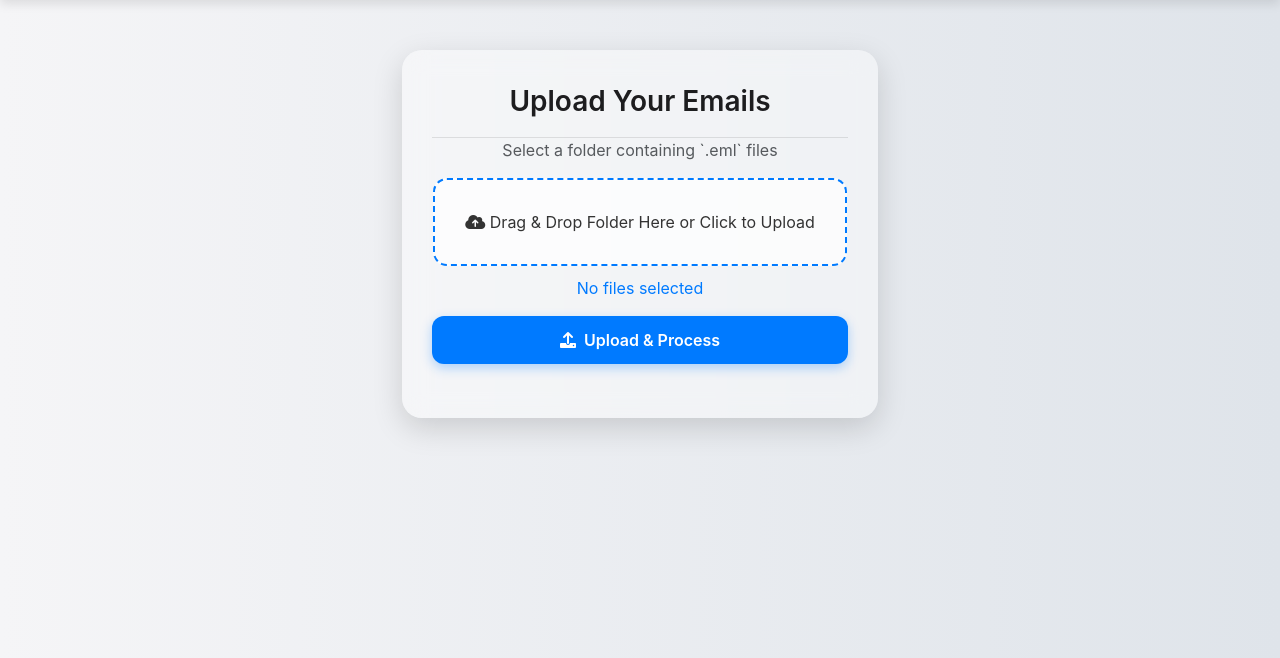
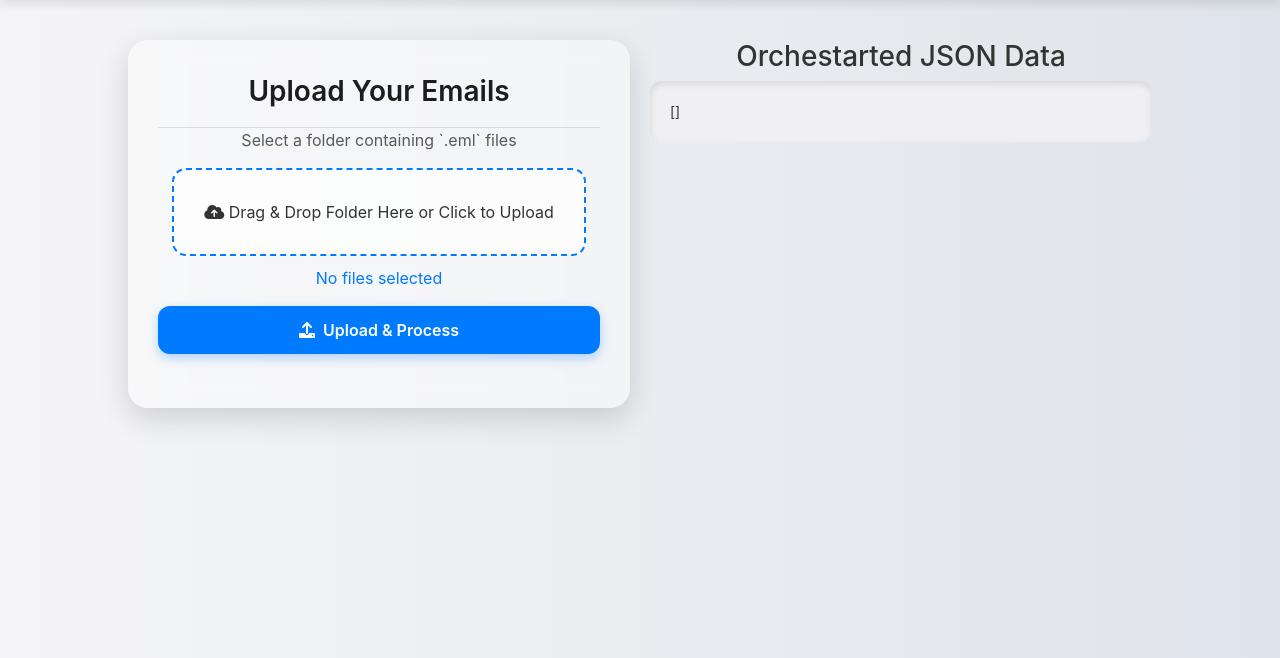
Before and after one commit to nareshmiryala/gaied-guardians-of-the-galaxy-v2, a Flask app: page / in a window 1280 px wide. Shown: the part 68-726 px from the top of the page. Run offline with Flask 2, Linux system fonts and the light colour scheme; some libraries are stand-ins or nearby versions; some web fonts are replaced.

Commit message:
attachemnt chanegs

```diff
--- a/code/src/smart-email-orchestrator/templates/index.html
+++ b/code/src/smart-email-orchestrator/templates/index.html
@@ -6,6 +6,12 @@
     <title>Email Processor</title>
     <link href="https://cdn.jsdelivr.net/npm/bootstrap@5.3.0/dist/css/bootstrap.min.css" rel="stylesheet">
     <link rel="stylesheet" href="https://cdnjs.cloudflare.com/ajax/libs/font-awesome/6.0.0/css/all.min.css">
+    <!-- jQuery -->
+    <script src="https://cdnjs.cloudflare.com/ajax/libs/jquery/3.6.0/jquery.min.js"></script>
+
+    <!-- JSON Viewer Plugin -->
+    <script src="https://cdn.jsdelivr.net/npm/jquery.json-viewer/json-viewer/jquery.json-viewer.js"></script>
+    <link rel="stylesheet" href="https://cdn.jsdelivr.net/npm/jquery.json-viewer/json-viewer/jquery.json-viewer.css">
     <style>
         @import url('https://fonts.googleapis.com/css2?family=SF+Pro+Display:wght@300;400;600&display=swap');
 
@@ -97,27 +103,87 @@
             padding-bottom: 15px;
             border-bottom: 1px solid rgba(0, 0, 0, 0.1);
         }
+        .main-container {
+            display: flex;
+            width: 80%;
+            max-width: 1200px;
+            margin-top: 40px;
+            gap: 20px;
+        }
+
+        .upload-section, .json-viewer {
+            flex: 1;
+        }
+        h2 {
+            color: #1d1d1f;
+            text-align: center;
+            font-size: 24px;
+            font-weight: 600;
+            margin-bottom: 20px;
+        }
+
+        #json-container {
+            padding: 20px;
+            background: #f0f0f3;
+            border-radius: 12px;
+            font-size: 14px;
+            color: #333;
+            overflow-x: auto;
+            max-height: 700px;
+            box-shadow: inset 0px 3px 6px rgba(0, 0, 0, 0.1);
+        }
+
+        /* Hover effect */
+        .container:hover {
+            box-shadow: 0 15px 40px rgba(0, 0, 0, 0.15);
+        }
+
+        /* JSON Key Colors */
+        .json-key {
+            color: #007aff !important; /* Apple Blue */
+        }
+
+        .json-value {
+            color: #1c1c1e !important; /* Dark Grey */
+        }
+
+        .json-string {
+            color: #28a745 !important; /* Green */
+        }
+        .json-literal{
+            color: #28a745 !important;
+        }
     </style>
 </head>
 <body>
     <div class="header">Smart Email Orchestrator</div>
-    <div class="container">
+    <div class="main-container">
+
+        <!-- Upload Section -->
+        <div class="upload-section">
             <div class="glass-card">
-            <div class="header-banner">
+                <div class="header-banner" style="text-align: center;">
                     Upload Your Emails
                 </div>
 
-            <p class="text-muted">Select a folder containing `.eml` files</p>
+                <p class="text-muted" style="text-align: center;">Select a folder containing `.eml` files</p>
 
-            <form id="upload-form" enctype="multipart/form-data">
+                <form id="upload-form" enctype="multipart/form-data" style="text-align: center;">
                     <label class="dropzone" id="dropzone"><i class="fas fa-cloud-upload-alt"></i> Drag & Drop Folder Here or Click to Upload</label>
                     <input type="file" id="file-input" webkitdirectory directory multiple hidden>
-                <p id="file-count">No files selected</p>
-                <button type="submit" class="btn btn-primary w-100 mt-3" ><i class="fas fa-upload"></i> Upload & Process</button>
+                    <p id="file-count" style="text-align: center;">No files selected</p>
+                    <button type="submit" class="btn btn-primary w-100 mt-3"><i class="fas fa-upload"></i> Upload & Process</button>
                 </form>
-
                 <div id="result" class="mt-4"></div>
             </div>
+        </div>
+
+        <!-- JSON Viewer Section -->
+        <div class="json-viewer">
+            <h3 style="text-align: center;">Orchestarted JSON Data</h3>
+            <div id="json-container">[]</div>
+        </div>
+
     </div>
 
     <script>
@@ -146,9 +212,26 @@
             const count = fileInput.files.length;
             fileCount.textContent = count > 0 ? `${count} file(s) selected` : "No files selected";
         }
+        function fetchJSONData() {
+
+            $.ajax({
+                url: "/get_json_data", // Ensure this endpoint returns valid JSON
+                method: "GET",
+                dataType: "json",
+                success: function (data) {
+                    console.log("Received JSON:", data); // Debugging log
+                    $("#json-container").jsonViewer(data, { collapsed: false, withQuotes: true });
+                },
+                error: function (xhr, status, error) {
+                    console.error("Error fetching JSON:", error);
+                    $("#json-container").text("Error loading JSON: " + error);
+                }
+            });
+        }
 
         form.addEventListener("submit", async (e) => {
             e.preventDefault();
+
             const files = fileInput.files;
             if (files.length === 0) {
                 alert("Please select a folder containing .eml files.");
@@ -160,7 +243,7 @@
                 formData.append("files", file);
             }
 
-            resultDiv.innerHTML = "<p class='text-primary'>Processing emails...</p>";
+            resultDiv.innerHTML = "<p class='text-primary' style='text-align: center;'>Processing emails...</p>";
 
             const response = await fetch("/upload", {
                 method: "POST",
@@ -168,10 +251,10 @@
             });
 
             const result = await response.json();
-            resultDiv.innerHTML = `<p class='text-success'>Processing complete!</p>
+            resultDiv.innerHTML = `<p class='text-success' style="text-align: center;">Processing complete!</p>
                                    <div class='icon-btn'>
-                                       <a href='/download' class='btn btn-success'><i class="fas fa-download"></i> Download Results</a>
-                                       <a href='/view_output' class='btn btn-success'><i class="fas fa-eye"></i> View Results</a>
+
+                                       <a href='#' onclick="fetchJSONData()" class='btn btn-success' style="text-align: center;"><i class="fas fa-eye"></i> View Results</a>
                                    </div>`;
         });
     </script>
```
Also changed, not shown: code/src/smart-email-orchestrator/app/utils/classification.py (+10 -18 lines), code/src/smart-email-orchestrator/app/utils/email_extraction.py (+9 -17 lines). Lines whose indentation alone changed are shown as unchanged.
